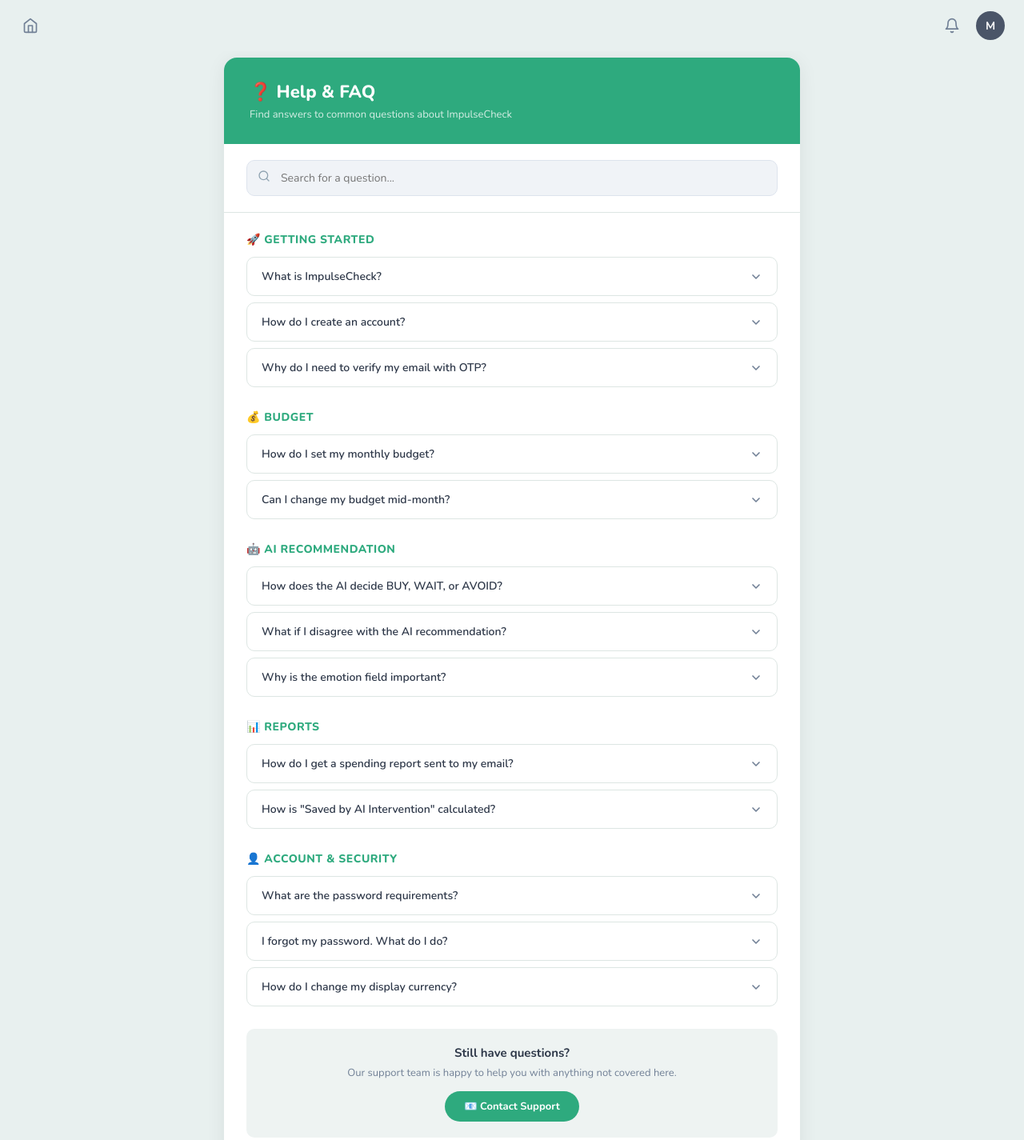
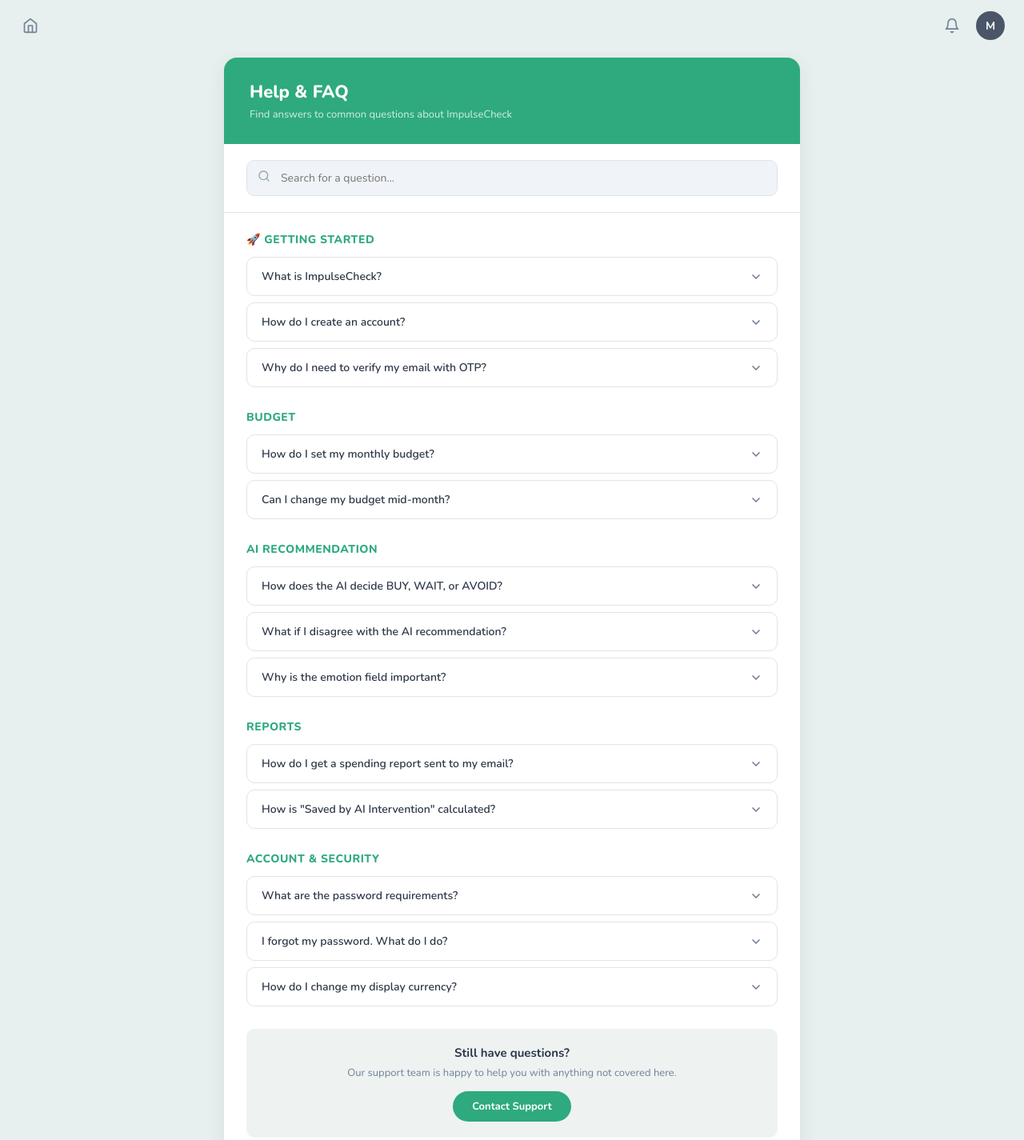
Before and after one commit to MaeganManez/ImpulseCheck, a website: page impulsecheck-html/help.html in a window 1280 px wide. Shown: the top 1425 px of the page at 80% size. Drawn offline with nearby package versions, Linux system fonts and the light colour scheme.

Commit message:
fix: remove emojis from help page

```diff
--- a/impulsecheck-html/help.html
+++ b/impulsecheck-html/help.html
@@ -68,7 +68,7 @@
   <div class="main-content">
     <div class="help-card">
       <div class="help-header">
-        <h2>❓ Help & FAQ</h2>
+        <h2>Help & FAQ</h2>
         <p>Find answers to common questions about ImpulseCheck</p>
       </div>
 
@@ -112,7 +112,7 @@
 
         <!-- BUDGET -->
         <div class="faq-section">
-          <div class="faq-section-title">💰 Budget</div>
+          <div class="faq-section-title">Budget</div>
 
           <div class="faq-item">
             <div class="faq-q" onclick="toggle(this)">
@@ -133,7 +133,7 @@
 
         <!-- AI RECOMMENDATION -->
         <div class="faq-section">
-          <div class="faq-section-title">🤖 AI Recommendation</div>
+          <div class="faq-section-title">AI Recommendation</div>
 
           <div class="faq-item">
             <div class="faq-q" onclick="toggle(this)">
@@ -162,7 +162,7 @@
 
         <!-- REPORTS -->
         <div class="faq-section">
-          <div class="faq-section-title">📊 Reports</div>
+          <div class="faq-section-title">Reports</div>
 
           <div class="faq-item">
             <div class="faq-q" onclick="toggle(this)">
@@ -183,7 +183,7 @@
 
         <!-- ACCOUNT -->
         <div class="faq-section">
-          <div class="faq-section-title">👤 Account & Security</div>
+          <div class="faq-section-title">Account & Security</div>
 
           <div class="faq-item">
             <div class="faq-q" onclick="toggle(this)">
@@ -214,7 +214,7 @@
         <div class="contact-card">
           <h4>Still have questions?</h4>
           <p>Our support team is happy to help you with anything not covered here.</p>
-          <a href="mailto:support@impulsecheck.app">📧 Contact Support</a>
+          <a href="mailto:support@impulsecheck.app">Contact Support</a>
         </div>
 
       </div>
```
Also changed, not shown: impulsecheck-html/dashboard.html (+1 -1 lines).
